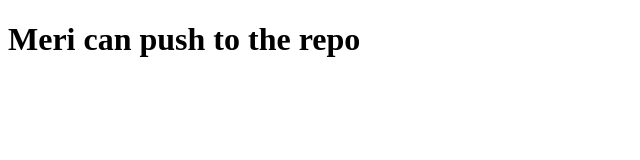
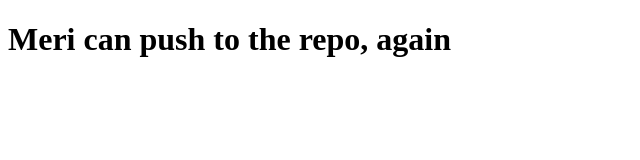
Before and after one commit to TLGLearning-21-12/Tutoring_App, a React (Create React App) app in the folder client/: page / in a window 1280 px wide. Shown: the top 160 px of the page, without its empty margins (0-640 px from the left). Built offline with nearby package versions, Linux system fonts and the light colour scheme.

Commit message:
changed file

```diff
--- a/client/src/App.js
+++ b/client/src/App.js
@@ -1,7 +1,7 @@
 function App() {
   return (
     <div className="App">
-      <h1>Meri can push to the repo</h1>
+      <h1>Meri can push to the repo, again</h1>
     </div>
   );
 }
```
